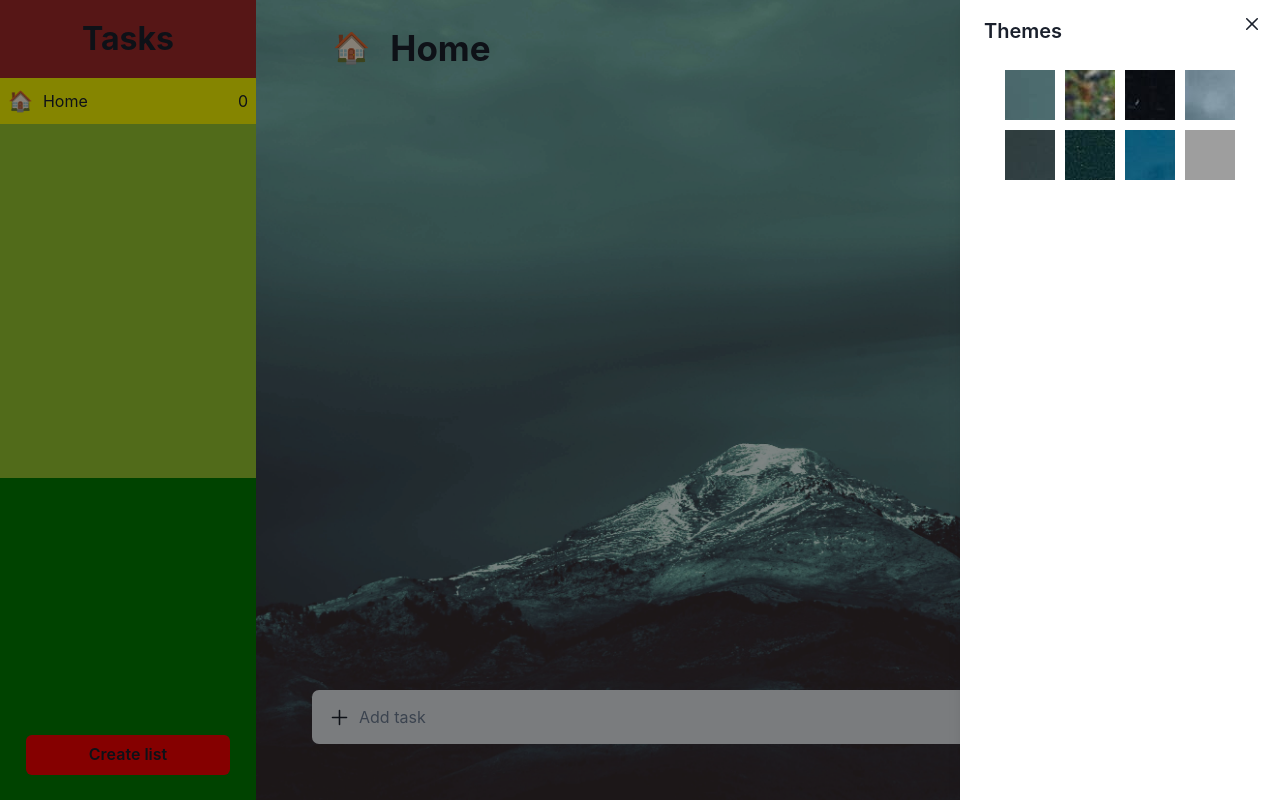
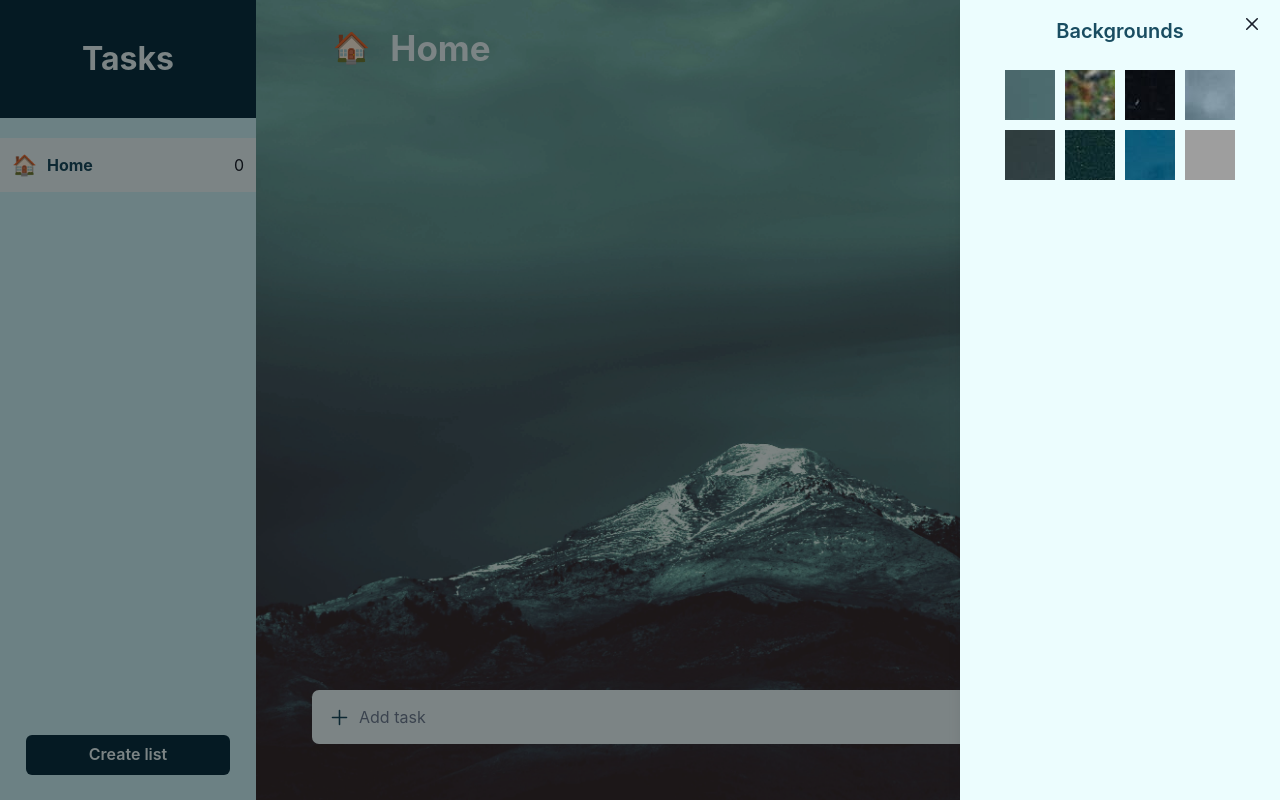
Before and after one commit to N-A-C-H-O/TaskApp, a React app: page / in a window 1280 px wide. Both pictures are taken after a click on the button 1175 px from the left and 47 px from the top of the page. Built offline with nearby package versions, Linux system fonts and the light colour scheme; grey boxes are pictures that could not be loaded; the HTML template or start-up script is replaced by a standard one.

Commit message:
style: change color of components

```diff
--- a/src/components/BackgroundSelector.tsx
+++ b/src/components/BackgroundSelector.tsx
@@ -2,6 +2,7 @@ import { HiDotsHorizontal } from 'react-icons/hi';
 import { Drawer, DrawerBody, DrawerHeader, DrawerOverlay, DrawerContent, DrawerCloseButton, useDisclosure, Button, Flex, Box, Icon } from '@chakra-ui/react';
 import backgrounds from '../global/backgrounds';
 import { useBackgroundListStore } from '../store/backgroundStore';
+import colors from '../global/colors';
 
 const BackgroundSelector = () => {
   const { isOpen, onOpen, onClose } = useDisclosure();
@@ -13,9 +14,11 @@ const BackgroundSelector = () => {
       <Icon as={HiDotsHorizontal} fontSize={25} />
       <Drawer isOpen={isOpen} placement="right" onClose={onClose}>
         <DrawerOverlay />
-        <DrawerContent>
+        <DrawerContent bg={colors.lightest}>
           <DrawerCloseButton />
-          <DrawerHeader>Themes</DrawerHeader>
+          <DrawerHeader textAlign="center" color={colors.deepest}>
+            Backgrounds
+          </DrawerHeader>
           <DrawerBody>
             <Flex flexWrap="wrap" gap="10px" justify="center">
               {backgrounds.map((background, index) => {
--- a/src/components/Sidebar.tsx
+++ b/src/components/Sidebar.tsx
@@ -1,10 +1,11 @@
 import { Flex, Heading } from '@chakra-ui/react';
 import TaskListContainer from './TaskListContainer';
+import colors from '../global/colors';
 
 const Sidebar = () => {
   return (
-    <Flex flexDirection="column" bg="brown" display={{ base: 'none', md: 'flex' }} flex={1} w={'100%'}>
-      <Heading as="h4" fontSize="2em" py={5} textAlign={'center'}>
+    <Flex flexDirection="column" bg={colors.background} display={{ base: 'none', md: 'flex' }} flex={1} w={'100%'}>
+      <Heading as="h4" color={colors.lightest} fontSize="2em" py={10} textAlign={'center'}>
         Tasks
       </Heading>
       <TaskListContainer />
--- a/src/components/TaskForm.tsx
+++ b/src/components/TaskForm.tsx
@@ -3,6 +3,7 @@ import { v4 as uuidv4 } from 'uuid';
 import { IoAdd } from 'react-icons/io5';
 import { Box, Button, Input, InputGroup, InputLeftElement, Icon } from '@chakra-ui/react';
 import { useTasksListStore } from '../store/tasksListStore';
+import colors from '../global/colors';
 
 const TaskForm = () => {
   const [inputValue, setInputValue] = useState('');
@@ -23,14 +24,28 @@ const TaskForm = () => {
   };
 
   return (
-    <Box as="form" onSubmit={handleSubmit} bg="#e9edf1" p="7px" mb={{ base: 8, md: 12, lg: 14 }} mx={{ base: 5, md: 12, lg: 14 }} rounded="7px">
+    <Box as="form" onSubmit={handleSubmit} bg={colors.lightest} p="7px" mb={{ base: 8, md: 12, lg: 14 }} mx={{ base: 5, md: 12, lg: 14 }} rounded="7px">
       <InputGroup>
         <InputLeftElement>
-          <Button type="submit" bg="transparent" _hover={{ backgroundColor: 'tranparent' }} _focus={{ backgroundColor: 'transparent' }}>
-            <Icon as={IoAdd} fontSize={25} />
-          </Button>
+          {
+            <Button type="submit" bg="transparent" _hover={{ backgroundColor: 'tranparent' }} _focus={{ backgroundColor: 'transparent' }}>
+              <Icon as={IoAdd} color={colors.deepest} fontSize={25} />
+            </Button>
+          }
         </InputLeftElement>
-        <Input type="text" value={inputValue} maxLength={90} border="none" focusBorderColor="transparent" autoComplete="off" id="newTask" name="task" placeholder="Add task" onChange={handleChange} />
+        <Input
+          type="text"
+          color={colors.deepest}
+          value={inputValue}
+          maxLength={90}
+          border="none"
+          focusBorderColor="transparent"
+          autoComplete="off"
+          id="newTask"
+          name="task"
+          placeholder="Add task"
+          onChange={handleChange}
+        />
       </InputGroup>
     </Box>
   );
--- a/src/components/TaskItem.tsx
+++ b/src/components/TaskItem.tsx
@@ -2,28 +2,30 @@ import { Task } from '../types';
 import { useTasksListStore } from '../store/tasksListStore';
 import { IoClose } from 'react-icons/io5';
 import { Button, Checkbox, Flex, Icon } from '@chakra-ui/react';
+import colors from '../global/colors';
 
 const TaskItem = ({ task }: { task: Task }) => {
   const { deleteTask, changeTaskStatus } = useTasksListStore();
 
   const styleCompleted = {
     textDecoration: 'line-through',
-    color: '#adb0b3'
+    color: colors.deep
   };
 
   return (
-    <Flex id={task.id} bg="#e9edf1" justify="space-between" maxW="100%" align="center" py="10px" px="15px" m="10px" rounded="7px">
+    <Flex id={task.id} bg={colors.lighter} justify="space-between" maxW="100%" align="center" py="10px" px="15px" m="10px" rounded="7px">
       <Checkbox
         wordBreak="break-word"
         isChecked={task.isCompleted}
         onChange={() => changeTaskStatus(task.id)}
         style={task.isCompleted ? styleCompleted : {}}
-        colorScheme="green"
-        sx={{ borderColor: '#a9abad' }}
+        colorScheme="blue"
+        color={colors.deepest}
+        sx={{ borderColor: colors.background }}
       >
         {task.name}
       </Checkbox>
-      <Button onClick={() => deleteTask(task.id)} color="#7a7c7f" bg="transparent" _hover={{ backgroundColor: 'trasnparent' }} _active={{ backgroundColor: 'trasnparent' }}>
+      <Button onClick={() => deleteTask(task.id)} bg="transparent" _hover={{ backgroundColor: 'trasnparent' }} _active={{ backgroundColor: 'trasnparent' }}>
         <Icon as={IoClose} fontSize={30} />
       </Button>
     </Flex>
--- a/src/components/TaskListContainer.tsx
+++ b/src/components/TaskListContainer.tsx
@@ -3,6 +3,7 @@ import { TaskList } from '../types';
 import { useTasksListStore } from '../store/tasksListStore';
 import { v4 as uuidv4 } from 'uuid';
 import TaskListItem from './TaskListItem';
+import colors from '../global/colors';
 
 const TaskListContainer = () => {
   const { items, createOne } = useTasksListStore();
@@ -20,13 +21,13 @@ const TaskListContainer = () => {
   };
 
   return (
-    <Flex flexDirection="column" justify="space-between" bg="green" h="100%">
-      <Box bg="yellowgreen" h="100%" maxH="25rem" overflowY="auto">
+    <Flex flexDirection="column" justify="space-between" bg={colors.lighter} h="100%">
+      <Box h="100%" maxH="25rem" overflowY="auto">
         {items.map(item => {
           return <TaskListItem key={item.id} taskList={item} />;
         })}
       </Box>
-      <Button bg="red" w="80%" mb="25px" mx="auto" display="block" onClick={() => createList()}>
+      <Button bg={colors.background} color={colors.lightest} transitionDuration="0.3s" w="80%" _hover={{ bg: colors.deep }} mb="25px" mx="auto" display="block" onClick={() => createList()}>
         Create list
       </Button>
     </Flex>
--- a/src/components/TaskListItem.tsx
+++ b/src/components/TaskListItem.tsx
@@ -2,16 +2,19 @@ import { Flex, Icon, Text } from '@chakra-ui/react';
 import { IoClose } from 'react-icons/io5';
 import { TaskList } from '../types';
 import { useTasksListStore } from '../store/tasksListStore';
+import colors from '../global/colors';
 
 const TaskListItem = ({ taskList }: { taskList: TaskList }) => {
   const { selectOne, deleteOne } = useTasksListStore();
 
   return (
     <>
-      <Flex align="center" justify="space-between" bg="yellow" mb="20px" p="8px" cursor="pointer" onClick={() => selectOne(taskList.id)}>
+      <Flex align="center" my={5} justify="space-between" bg={colors.lightest} mb="20px" p={3} cursor="pointer" onClick={() => selectOne(taskList.id)}>
         <Flex align="center" gap="10px">
           <Text fontSize={20}>{taskList.icon}</Text>
-          <Text>{taskList.name}</Text>
+          <Text color={colors.deepest} fontWeight="bold">
+            {taskList.name}
+          </Text>
         </Flex>
         <Flex align="center" gap="10px">
           <Text>{taskList.totalTasks}</Text>
--- a/src/components/TaskNavbar.tsx
+++ b/src/components/TaskNavbar.tsx
@@ -3,6 +3,8 @@ import BackgroundSelector from './BackgroundSelector';
 import { useTasksListStore } from '../store/tasksListStore';
 import { useState } from 'react';
 import EmojiPicker from 'emoji-picker-react';
+import colors from '../global/colors';
+import { color } from 'framer-motion';
 
 const TaskNavbar = () => {
   const [isEditing, setIsEditing] = useState(false);
@@ -23,7 +25,7 @@ const TaskNavbar = () => {
           {selected.name === 'Home' ? (
             <>
               <Text fontSize={30}>{selected.icon}</Text>
-              <Heading as="h3" fontSize={35} padding={0}>
+              <Heading as="h3" color={colors.lightest} fontSize={35}>
                 {selected.name}
               </Heading>
             </>
@@ -39,7 +41,8 @@ const TaskNavbar = () => {
                   onBlur={() => setIsEditing(false)}
                   width="100%"
                   placeholder={selected.name}
-                  color="white"
+                  color={colors.lighter}
+                  _placeholder={{ color: colors.lighter }}
                   border="none"
                   fontSize={35}
                   focusBorderColor="transparent"
@@ -47,7 +50,7 @@ const TaskNavbar = () => {
                   padding={0}
                 />
               ) : (
-                <Heading as="h3" fontSize={35} padding={0} onClick={() => setIsEditing(true)}>
+                <Heading as="h3" color={colors.lightest} fontSize={35} padding={0} onClick={() => setIsEditing(true)}>
                   {selected.name}
                 </Heading>
               )}
```
